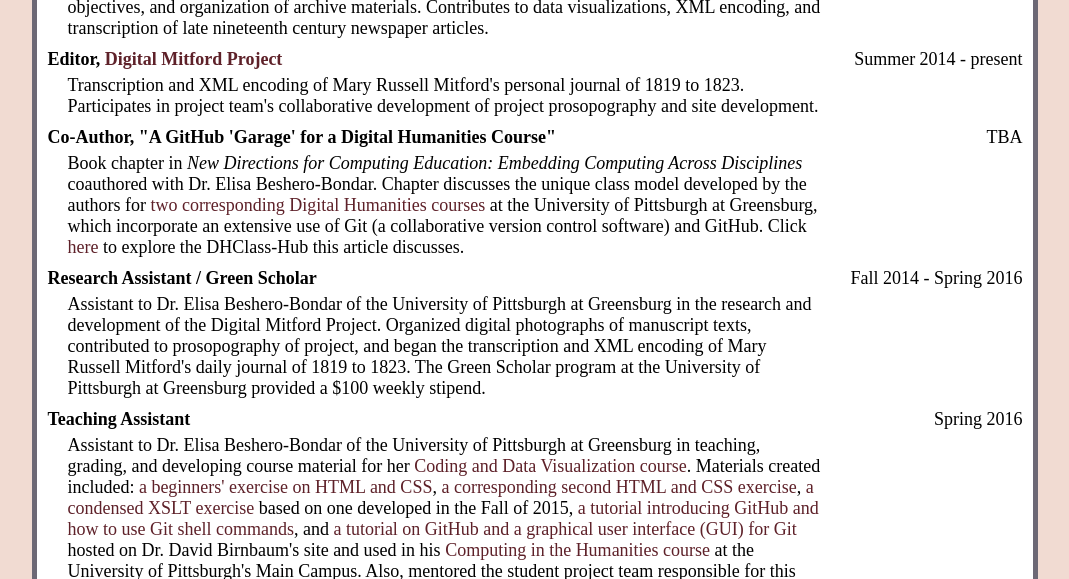
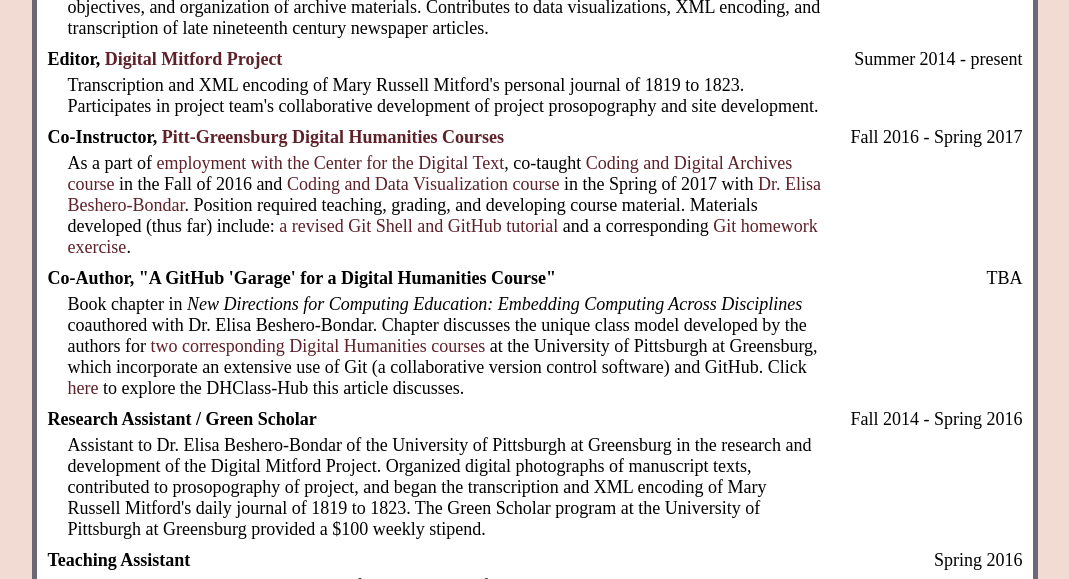
Before and after one commit to RJP43/personalWebpage, a plain HTML site: page CV.HTML in a window 1280 px wide. Shown: the part 940-1519 px from the top of the page, without its empty margins (105-1174 px from the left). Drawn offline with nearby package versions, Linux system fonts and the light colour scheme; files that its build step writes are made by us from their sources.

Commit message:
adding ped. material to CV for current position with CDT

```diff
--- a/CV.HTML
+++ b/CV.HTML
@@ -123,6 +123,15 @@
                     encoding of Mary Russell Mitford's personal journal of 1819 to 1823.
                     Participates in project team's collaborative development of project
                     prosopography and site development.</p>
+                <b class="position">Co-Instructor, <a href="http://www.newtfire.org/dh/"
+                        target="_blank">Pitt-Greensburg Digital Humanities Courses</a></b>
+                <span class="date">Fall 2016 - Spring 2017</span><br /><p>As a part of <a
+                        href="#DHemp">employment with the Center for the Digital Text</a>, co-taught
+                        <a href="http://newtfire.org/dh/CDASyll.html" target="_blank">Coding and
+                        Digital Archives course</a> in the Fall of 2016 and <a
+                        href="http://newtfire.org/dh/CDVSyll.html" target="_blank">Coding and Data
+                            Visualization course</a> in the Spring of 2017 with <a href="http://www.pitt.edu/~ebb8/" target="_blank">Dr. Elisa Beshero-Bondar</a>. Position required teaching, grading, and developing
+                    course material. Materials developed (thus far) include: <a href="http://www.newtfire.org/dh/explainGitShell.html" target="_blank">a revised Git Shell and GitHub tutorial</a> and a corresponding <a target="_blank" href="http://www.newtfire.org/dh/GitExercise1.html">Git homework exercise</a>.</p>
                 <b class="position"
                     ><!-- RJP: 2016-07-06: include link when available and fix date -->Co-Author, "A
                     GitHub 'Garage' for a Digital Humanities Course"</b>
@@ -255,7 +264,7 @@
                 <span class="date">February 26 - March 1, 2014</span><br />
                 <br />
                 <h2>Work Experience</h2>
-                <b class="position"><a
+                <b class="position" id="DHemp"><a
                         href="http://www.greensburg.pitt.edu/digital-humanities/center-digital-text"
                         target="_blank">The Center for the Digital Text</a></b>, Research/Technical
                 Assistant <span class="date">August, 2016 - present</span><br /><span class="loc"
@@ -264,8 +273,8 @@
                     <li>participates in ongoing projects of the Center for the Digital Text</li>
                     <li>helps with the delivery of digital studies courses and workshops</li>
                     <li>aids students and faculty in initiating new digital studies projects</li>
-                    <li>completes coding, querying and visualizations with textual materials in an XML
-                        environment</li>
+                    <li>completes coding, querying and visualizations with textual materials in an
+                        XML environment</li>
                 </ul>
                 <b class="position">Childcare Provider</b>
                 <span class="date">2010 - present</span><br />
```
